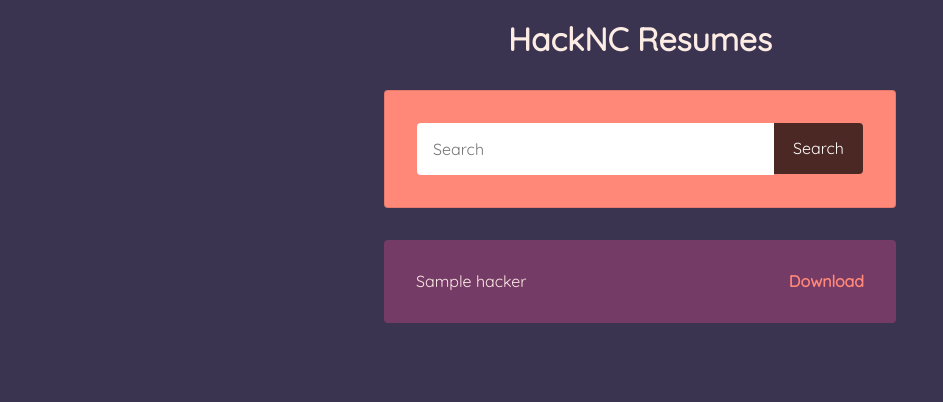
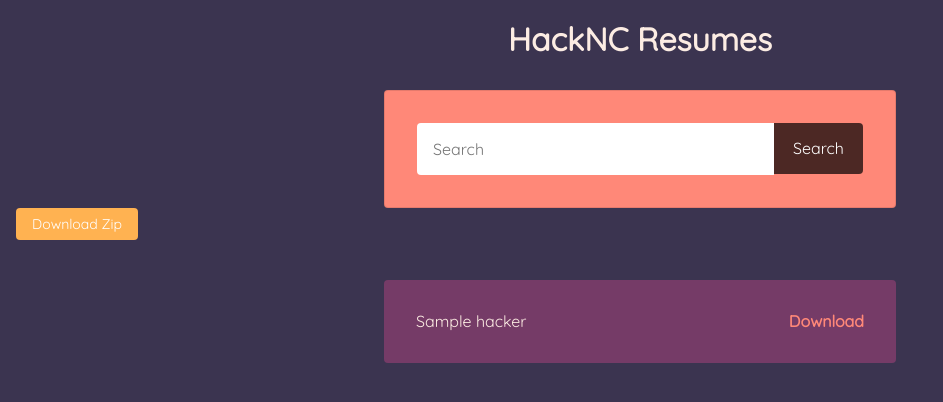
Before and after one commit to HackNC/resume-parser, a Flask app: page /all in a window 1280 px wide. Shown: the top 402 px of the page, without its empty margins (0-943 px from the left). Run offline with Flask 2, Linux system fonts and the light colour scheme; a user stored in the database is signed in; tables that the repository leaves empty hold one stand-in row (values such as "Sample post").

Commit message:
Bulk download search results as zip. Button needs stylized

```diff
--- a/app.py
+++ b/app.py
@@ -1,4 +1,4 @@
-from flask import Flask, render_template, request, send_from_directory, url_for, redirect
+from flask import Flask, render_template, request, send_from_directory, send_file, url_for, redirect
 from flask_sqlalchemy import SQLAlchemy
 from flask_migrate import Migrate
 from flask_msearch import Search
@@ -16,10 +16,14 @@
 from pdfminer.layout import LAParams
 from pdfminer.pdfpage import PDFPage
 
+import zipfile
+import zlib
+
 app = Flask(__name__)
 app.config['SQLALCHEMY_DATABASE_URI'] = 'sqlite:///data.db'
 app.config['UPLOAD_FOLDER'] = "resumes"
 app.config['SECRET_KEY'] = os.getenv("SECRET_KEY")
+app.config['ZIP_FOLDER'] = "tmp"
 
 db = SQLAlchemy(app)
 migrate = Migrate(app, db)
@@ -150,7 +154,7 @@
 @login_required
 def search():
     results = Hacker.query.msearch(request.form['search'], or_=True)
-    return render_template('search.html', results=results)
+    return render_template('search.html', results=results, search=request.form['search'])
 
 @app.route('/all')
 @login_required
@@ -163,6 +167,18 @@
 def uploaded_file(filename):
     return send_from_directory(app.config['UPLOAD_FOLDER'],
                                filename)
+
+@app.route('/downloadzip/<search>', methods=['GET'])
+@login_required
+def download_zip(search):
+    results = Hacker.query.msearch(search, or_=True)
+    filenames = [f.filename for f in results]
+    zip_buffer = io.BytesIO()
+    with zipfile.ZipFile(zip_buffer, "a", zipfile.ZIP_DEFLATED, False) as zip_file:
+            for filename in filenames:
+                zip_file.write(app.config['UPLOAD_FOLDER'] + '/' + filename)
+    zip_buffer.seek(0)
+    return send_file(zip_buffer, attachment_filename='HackNC_Resumes_Search_{}.zip'.format(search), as_attachment=True)
 
 @app.cli.command()
 @click.argument('name')
--- a/pyproject.toml
+++ b/pyproject.toml
@@ -17,5 +17,6 @@
 python-dotenv = "^0.9.1"
 flask-login = "^0.4.1"
 flask-bcrypt = "^0.7.1"
+zipfile2 = "^0.0.12"
 
 [tool.poetry.dev-dependencies]
--- a/templates/search.html
+++ b/templates/search.html
@@ -14,6 +14,11 @@
   </div>
 </fieldset>
 </form>
+<div class="download_button">
+    <div class="ph3">
+        <a class="f6 link dim br2 ph3 pv2 mb2 dib white pastel-orange-bg" href="/downloadzip/{{ search }}">Download Zip</a>
+      </div>
+</div>
 <div class="mw6 center light-text">
 {% for hacker in results %}
 <div class="cosmic-bg br2-ns pa4 mv4 b--black-10">
```
Also changed, not shown: 1 other file.
